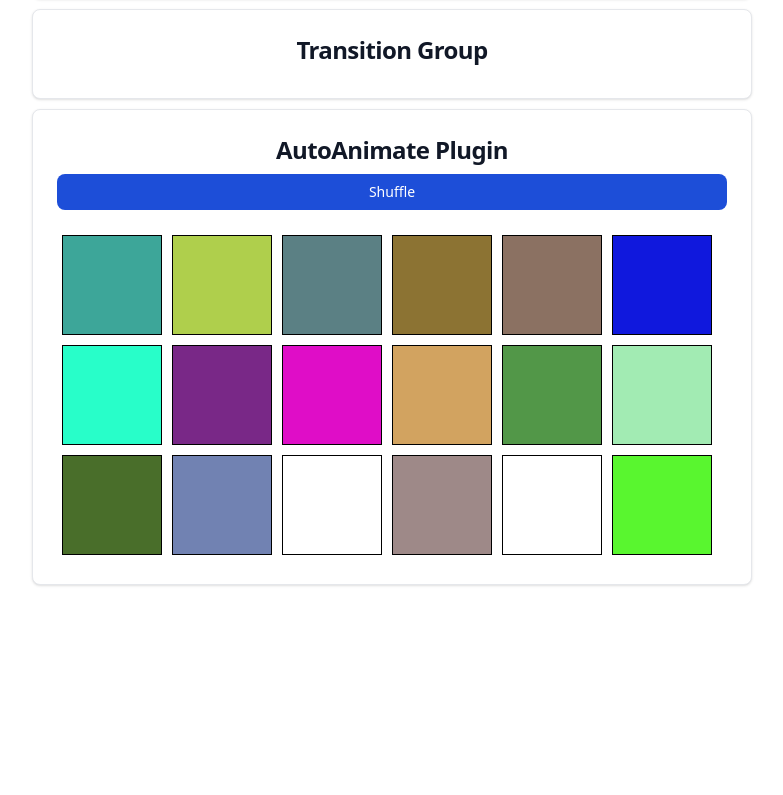
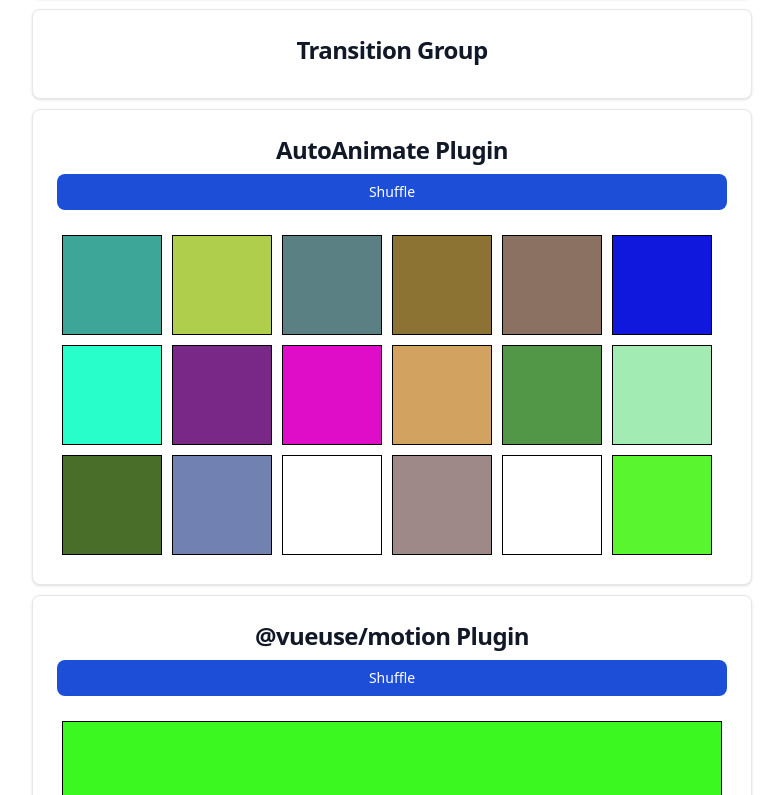
Before and after one commit to VladKurluk/vue-with-ts, a Vue app: page /animation in a window 1280 px wide. Shown: the part 705-1500 px from the top of the page, without its empty margins (248-1031 px from the left). Before the commit the page ends 1340 px from the top, so only its background shows below. Built offline with nearby package versions, Linux system fonts and the light colour scheme; no server answers.

Commit message:
Animation on Scroll with @vueuse/motion

```diff
--- a/package.json
+++ b/package.json
@@ -11,6 +11,7 @@
   },
   "dependencies": {
     "@formkit/auto-animate": "^0.8.2",
+    "@vueuse/motion": "^2.2.5",
     "animate.css": "^4.1.1",
     "date-fns": "^3.6.0",
     "defu": "^6.1.4",
--- a/src/components/animation/ShufleColors.vue
+++ b/src/components/animation/ShufleColors.vue
@@ -1,6 +1,14 @@
 <script setup lang="ts">
 import { ref } from "vue";
 import { shuffleArray } from "@/helpers/shuffleArray";
+
+interface Props {
+  boxClass?: string;
+};
+
+withDefaults(defineProps<Props>(), {
+  boxClass: '',
+});
 
 // generate random color
 const randomColor = (): string => {
@@ -20,18 +28,18 @@
   </button>
   <div class="flex flex-wrap" v-auto-animate>
     <div
-      class="box"
+      :class="['box', boxClass]"
       v-for="(color, i) in colors"
       @click="colors.splice(i, 1)"
       :key="color"
       :style="{ backgroundColor: color }"
+      v-motion-pop-visible
     ></div>
   </div>
 </template>
 
 <style lang="postcss" scoped>
 .box {
-  width: 100px;
   height: 100px;
   border: 1px solid black;
   margin: 5px;
--- a/src/main.ts
+++ b/src/main.ts
@@ -3,6 +3,7 @@
 import App from "./App.vue";
 import { createToolTipPlugin } from "./plugins/toolTipPlugin";
 import { autoAnimatePlugin } from '@formkit/auto-animate/vue';
+import { MotionPlugin } from '@vueuse/motion';
 import "@/assets/base.css";
 
 const app = createApp(App);
@@ -14,5 +15,6 @@
     arrow: true,
 }));
 app.use(autoAnimatePlugin);
+app.use(MotionPlugin);
 
 app.mount("#app");
--- a/src/pages/AnimationCourse.vue
+++ b/src/pages/AnimationCourse.vue
@@ -50,9 +50,13 @@
     <h2>Transition Group</h2>
     <listAnimation />
   </section>
+  <section class="card mb-2.5">
+    <h2>AutoAnimate Plugin</h2>
+    <ShufleColors boxClass="w-[100px]" />
+  </section>
   <section class="card">
-    <h2>AutoAnimate Plugin</h2>
-    <ShufleColors />
+    <h2>@vueuse/motion Plugin</h2>
+    <ShufleColors boxClass="w-full"/>
   </section>
 </template>
 
```
Also changed, not shown: 1 other file (tests, documents, lock files or other folders).
